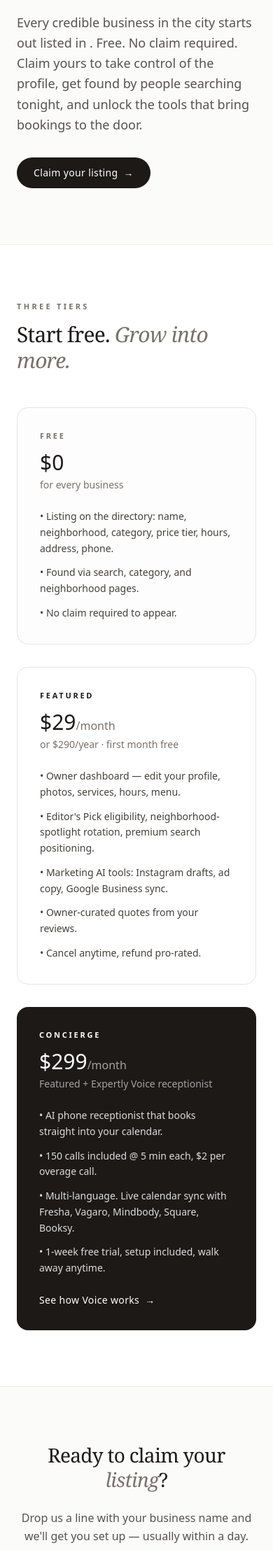
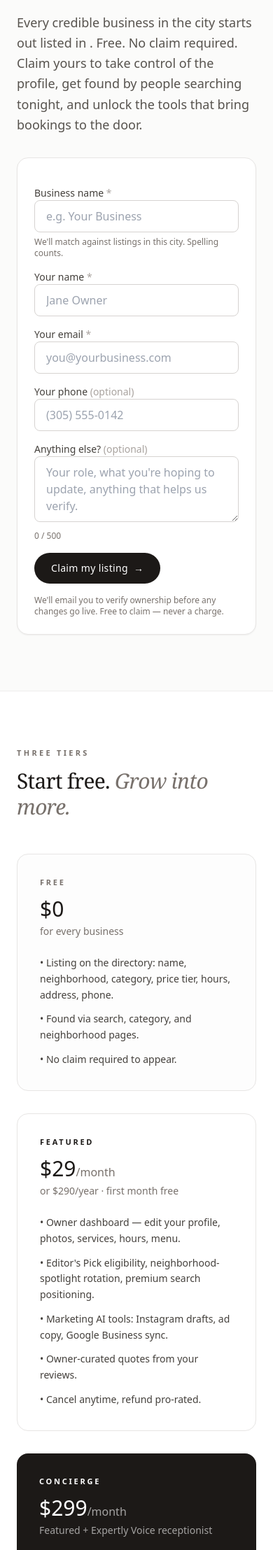
Before and after one commit to david-wi/known-around-town, a Python web app: template backend/app/templates/owners.html in a window 390 px wide. Shown: the part 372-2587 px from the top of the page at 70% size. Run offline with Jinja, Linux system fonts and the light colour scheme; the template is opened without the code that fills it, so the values that code supplies are empty.

Commit message:
feat(owners): replace mailto CTAs with a real claim form
Problem: The /owners page asked salon owners to claim their listing by
clicking a "mailto:hello@expertly.ai" link. That meant a fresh-out-of-the
ether claim depended on the owner opening their email client, writing
a message from scratch, and us manually copying details into the
claim record. Many owners likely never followed through.

Solution: Replaced both CTAs (top header and bottom section) with a
real form that posts to the existing POST /api/v1/claims endpoint.
No new endpoint, no new model. The form collects business name,
owner name, owner email, optional phone, and optional notes — all
the fields the existing BusinessClaim model already accepts.

Two paths to resolve the business to a real listing record (which
the claim endpoint requires):
  1. /owners?slug=<biz-slug> — for "Claim this listing" links from
     business detail pages. Route looks the listing up and pre-fills
     the form read-only.
  2. Free-text business name — matched client-side against an
     embedded directory of live listings in the city. Exact match
     wins, then substring. No match = friendly inline error.

On success the form is swapped out for a confirmation message:
"We got your claim for <business>. We'll email you at <email>
within one business day."

The bottom CTA scroll-links to the single form at the top so we
don't render two independent forms with two submission states.

Tests: 5 new smoke tests cover the form rendering, slug pre-fill,
the embedded directory, the end-to-end submit through the existing
claim endpoint, and the 404 path when the business id is stale.

```diff
--- a/backend/app/templates/owners.html
+++ b/backend/app/templates/owners.html
@@ -2,10 +2,22 @@
   For Business Owners landing page. Reached from the header CTA and the
   footer's Owners column on every site in the network.
 
-  Three-tier explainer (Free / Featured / Concierge) with a clear claim
-  CTA. Vertical-neutral copy — works for Beauty salons, Wellness studios,
-  Health practices — by referring to "your business" and using the
-  network's `vertical_word` / `place_label_plural` where appropriate.
+  Three-tier explainer (Free / Featured / Concierge) with a real claim
+  form. The form posts to the existing POST /api/v1/claims endpoint —
+  no new endpoint, no new model. Vertical-neutral copy — works for
+  Beauty salons, Wellness studios, Health practices — by referring to
+  "your business" and using the network's `vertical_word` /
+  `place_label_plural` where appropriate.
+
+  Two ways the form can resolve a listing to a real database record
+  (which the claim endpoint requires):
+    1. The visitor arrived via `/owners?slug=<biz-slug>` — the route
+       resolved the slug to a record and passed `claim_prefill` in.
+       The form shows the listing as a read-only confirmation.
+    2. The visitor types a business name. The form matches against
+       `claim_directory` (a small, embedded list of live businesses in
+       this city). Exact match wins; otherwise the first substring
+       match. No match = friendly inline error.
 -#}
 {% extends 'base.html' %}
 {% set header_variant = 'sticky' %}
@@ -26,10 +38,8 @@
       Claim yours to take control of the profile, get found by people
       searching tonight, and unlock the tools that bring bookings to the door.
     </p>
-    <a class="inline-flex items-center gap-2 bg-stone-900 hover:bg-stone-700 text-white font-medium px-6 py-3 rounded-full transition tracking-wide text-sm"
-       href="mailto:hello@expertly.ai?subject=Claim%20my%20listing">
-      Claim your listing <span aria-hidden="true">→</span>
-    </a>
+
+    {% include 'partials/claim_form.html' %}
   </div>
 </section>
 
@@ -93,11 +103,14 @@
       Ready to claim your <em class="italic text-stone-500">{{ listing_word_singular or 'listing' }}</em>?
     </h2>
     <p class="text-stone-600 leading-relaxed mb-8">
-      Drop us a line with your business name and we'll get you set up — usually within a day.
+      Drop your business name and contact details — we'll get you set up, usually within one business day.
     </p>
+    {# WHY: A second copy of the form would mean two independent submission
+       states to maintain (and the risk of a confused visitor filling out
+       both). Scroll-link up to the single form at the top instead. #}
     <a class="inline-flex items-center gap-2 bg-stone-900 hover:bg-stone-700 text-white font-medium px-6 py-3 rounded-full transition tracking-wide text-sm"
-       href="mailto:hello@expertly.ai?subject=Claim%20my%20listing">
-      Email us to claim <span aria-hidden="true">→</span>
+       href="#claim-form">
+      Claim your listing <span aria-hidden="true">→</span>
     </a>
   </div>
 </section>
--- /dev/null
+++ b/backend/app/templates/partials/claim_form.html
@@ -0,0 +1,328 @@
+{#-
+  Claim form partial. Submits via fetch to POST /api/v1/claims using the
+  existing endpoint and BusinessClaim model — no new endpoint required.
+
+  Variables expected from caller's context:
+    claim_prefill   Optional[{id, name, slug}] — if set, the form is locked
+                    to a specific listing (visitor arrived via ?slug=...).
+    claim_directory List[{id, name, slug}]    — fallback for free-text name
+                                                 typing when no prefill.
+
+  Anchor id: `#claim-form` — the bottom CTA on /owners scroll-links here.
+-#}
+
+<div id="claim-form" class="max-w-xl scroll-mt-24">
+  <div id="claim-form__wrapper"
+       class="rounded-2xl bg-white border border-stone-200 shadow-sm p-6 lg:p-8">
+
+    {# Pre-fill banner — only when ?slug=<biz> resolved to a real listing #}
+    {% if claim_prefill %}
+      <div class="mb-5 px-4 py-3 rounded-lg bg-stone-50 border border-stone-200">
+        <p class="text-[11px] uppercase tracking-[0.25em] text-stone-500 font-semibold mb-1">Claiming</p>
+        <p class="text-stone-900 font-medium">{{ claim_prefill.name }}</p>
+        <p class="text-xs text-stone-500 mt-1">
+          Not your listing?
+          <a class="underline hover:text-stone-700" href="/owners">Start fresh</a>.
+        </p>
+      </div>
+    {% endif %}
+
+    <form id="claim-form__form" class="space-y-4" novalidate>
+      {# Hidden field set by JS once the typed name resolves to a real
+         business in the directory, or set up-front when claim_prefill exists. #}
+      <input type="hidden"
+             id="claim-form__business-id"
+             value="{{ claim_prefill.id if claim_prefill else '' }}">
+
+      <div>
+        <label for="claim-form__business-name"
+               class="block text-sm font-medium text-stone-700 mb-1.5">
+          Business name <span class="text-stone-400" aria-hidden="true">*</span>
+        </label>
+        <input type="text"
+               id="claim-form__business-name"
+               name="business_name"
+               required
+               autocomplete="organization"
+               value="{{ claim_prefill.name if claim_prefill else '' }}"
+               {% if claim_prefill %}readonly{% endif %}
+               class="w-full px-4 py-2.5 rounded-lg border border-stone-300 bg-white text-stone-900 placeholder:text-stone-400 focus:outline-none focus:ring-2 {{ theme.focus_ring }} focus:border-transparent {% if claim_prefill %}bg-stone-50 text-stone-600 cursor-not-allowed{% endif %}"
+               placeholder="{% if claim_prefill %}{{ claim_prefill.name }}{% else %}e.g. {{ city.name if city else 'Your' }} {{ listing_word_singular or 'Business' }}{% endif %}">
+        {% if not claim_prefill %}
+          <p class="text-xs text-stone-500 mt-1.5">
+            We'll match against listings in {{ city.name if city else 'this city' }}. Spelling counts.
+          </p>
+        {% endif %}
+      </div>
+
+      <div class="grid sm:grid-cols-2 gap-4">
+        <div>
+          <label for="claim-form__your-name"
+                 class="block text-sm font-medium text-stone-700 mb-1.5">
+            Your name <span class="text-stone-400" aria-hidden="true">*</span>
+          </label>
+          <input type="text"
+                 id="claim-form__your-name"
+                 name="your_name"
+                 required
+                 autocomplete="name"
+                 class="w-full px-4 py-2.5 rounded-lg border border-stone-300 bg-white text-stone-900 placeholder:text-stone-400 focus:outline-none focus:ring-2 {{ theme.focus_ring }} focus:border-transparent"
+                 placeholder="Jane Owner">
+        </div>
+
+        <div>
+          <label for="claim-form__your-email"
+                 class="block text-sm font-medium text-stone-700 mb-1.5">
+            Your email <span class="text-stone-400" aria-hidden="true">*</span>
+          </label>
+          <input type="email"
+                 id="claim-form__your-email"
+                 name="your_email"
+                 required
+                 autocomplete="email"
+                 inputmode="email"
+                 class="w-full px-4 py-2.5 rounded-lg border border-stone-300 bg-white text-stone-900 placeholder:text-stone-400 focus:outline-none focus:ring-2 {{ theme.focus_ring }} focus:border-transparent"
+                 placeholder="you@yourbusiness.com">
+        </div>
+      </div>
+
+      <div>
+        <label for="claim-form__your-phone"
+               class="block text-sm font-medium text-stone-700 mb-1.5">
+          Your phone <span class="text-stone-400 font-normal">(optional)</span>
+        </label>
+        <input type="tel"
+               id="claim-form__your-phone"
+               name="your_phone"
+               autocomplete="tel"
+               inputmode="tel"
+               class="w-full px-4 py-2.5 rounded-lg border border-stone-300 bg-white text-stone-900 placeholder:text-stone-400 focus:outline-none focus:ring-2 {{ theme.focus_ring }} focus:border-transparent"
+               placeholder="(305) 555-0142">
+      </div>
+
+      <div>
+        <label for="claim-form__notes"
+               class="block text-sm font-medium text-stone-700 mb-1.5">
+          Anything else? <span class="text-stone-400 font-normal">(optional)</span>
+        </label>
+        <textarea id="claim-form__notes"
+                  name="notes"
+                  rows="3"
+                  maxlength="500"
+                  class="w-full px-4 py-2.5 rounded-lg border border-stone-300 bg-white text-stone-900 placeholder:text-stone-400 focus:outline-none focus:ring-2 {{ theme.focus_ring }} focus:border-transparent resize-none"
+                  placeholder="Your role, what you're hoping to update, anything that helps us verify."></textarea>
+        <p class="text-xs text-stone-500 mt-1.5"><span id="claim-form__notes-count">0</span> / 500</p>
+      </div>
+
+      {# Inline error region — hidden until the form has something to say. #}
+      <div id="claim-form__error"
+           role="alert"
+           aria-live="polite"
+           class="hidden rounded-lg bg-rose-50 border border-rose-200 px-4 py-3 text-sm text-rose-800"></div>
+
+      <button type="submit"
+              id="claim-form__submit"
+              class="inline-flex items-center gap-2 bg-stone-900 hover:bg-stone-700 disabled:bg-stone-400 disabled:cursor-not-allowed text-white font-medium px-6 py-3 rounded-full transition tracking-wide text-sm">
+        <span id="claim-form__submit-label">Claim my listing</span>
+        <span aria-hidden="true">→</span>
+      </button>
+
+      <p class="text-xs text-stone-500 mt-3">
+        We'll email you to verify ownership before any changes go live.
+        Free to claim — never a charge.
+      </p>
+    </form>
+  </div>
+
+  {# Success state — JS swaps the form for this on a successful submit. #}
+  <template id="claim-form__success-template">
+    <div class="rounded-2xl bg-white border border-stone-200 shadow-sm p-6 lg:p-8">
+      <div class="flex items-start gap-4">
+        <div class="shrink-0 w-10 h-10 rounded-full bg-emerald-100 text-emerald-700 inline-flex items-center justify-center" aria-hidden="true">
+          <svg xmlns="http://www.w3.org/2000/svg" viewBox="0 0 24 24" fill="none" stroke="currentColor" stroke-width="2.25" stroke-linecap="round" stroke-linejoin="round" class="w-5 h-5"><polyline points="20 6 9 17 4 12"></polyline></svg>
+        </div>
+        <div class="flex-1">
+          <p class="text-[11px] uppercase tracking-[0.25em] text-emerald-700 font-semibold mb-2">Claim submitted</p>
+          <h3 class="text-xl font-light text-stone-900 mb-2"
+              style='font-family: Georgia, "Times New Roman", serif;'>
+            We got your claim for <em class="italic text-stone-700" id="claim-form__success-business"></em>.
+          </h3>
+          <p class="text-stone-600 leading-relaxed">
+            We'll email you at <strong class="text-stone-800" id="claim-form__success-email"></strong>
+            within one business day to verify ownership.
+          </p>
+        </div>
+      </div>
+    </div>
+  </template>
+</div>
+
+<script>
+  // Claim form behavior — vanilla JS, no framework dependency.
+  //
+  // The endpoint POST /api/v1/claims requires `business_id`. We resolve it
+  // from one of:
+  //   (a) the prefilled hidden input (visitor arrived via ?slug=<biz>), or
+  //   (b) a client-side match against the embedded city directory below.
+  //
+  // We rebuild the form-vs-success swap so a failed submit doesn't leave
+  // the form disabled with no way to recover.
+  (function () {
+    // WHY: tojson is the right Jinja filter for JSON-safe inlining — it
+    // handles quoting, unicode, and HTML-special characters correctly.
+    // Without this, a business name containing an apostrophe would break
+    // the JS parse.
+    var DIRECTORY = {{ claim_directory | tojson | safe }};
+
+    var form         = document.getElementById('claim-form__form');
+    if (!form) return; // defensive: should always be present
+    var wrapper      = document.getElementById('claim-form__wrapper');
+    var bizIdInput   = document.getElementById('claim-form__business-id');
+    var bizNameInput = document.getElementById('claim-form__business-name');
+    var yourName     = document.getElementById('claim-form__your-name');
+    var yourEmail    = document.getElementById('claim-form__your-email');
+    var yourPhone    = document.getElementById('claim-form__your-phone');
+    var notes        = document.getElementById('claim-form__notes');
+    var notesCount   = document.getElementById('claim-form__notes-count');
+    var errorEl      = document.getElementById('claim-form__error');
+    var submitBtn    = document.getElementById('claim-form__submit');
+    var submitLabel  = document.getElementById('claim-form__submit-label');
+
+    // WHY: A very permissive email regex — we just want to catch obvious
+    // typos like missing @ or domain. The server has the real validation
+    // and the verification email is the ultimate proof anyway.
+    var EMAIL_RE = /^[^\s@]+@[^\s@]+\.[^\s@]+$/;
+
+    function updateNotesCount() {
+      notesCount.textContent = String(notes.value.length);
+    }
+    // WHY: Browsers (especially Safari/Firefox restoring form state on back
+    // navigation) can populate the textarea before our script runs. Sync
+    // once on load so the counter never shows a stale 0 next to filled text.
+    updateNotesCount();
+    notes.addEventListener('input', updateNotesCount);
+
+    function showError(message) {
+      errorEl.textContent = message;
+      errorEl.classList.remove('hidden');
+    }
+
+    function clearError() {
+      errorEl.textContent = '';
+      errorEl.classList.add('hidden');
+    }
+
+    function resolveBusinessId(typedName) {
+      // Pre-filled (the slug path) wins — the hidden input is authoritative.
+      var prefilled = (bizIdInput.value || '').trim();
+      if (prefilled) return prefilled;
+
+      var query = (typedName || '').trim().toLowerCase();
+      if (!query) return null;
+      // 1. Exact match (case-insensitive).
+      for (var i = 0; i < DIRECTORY.length; i++) {
+        if ((DIRECTORY[i].name || '').toLowerCase() === query) {
+          return DIRECTORY[i].id;
+        }
+      }
+      // 2. First substring match — helpful when the visitor drops a "the"
+      //    or includes the neighborhood in the name.
+      for (var j = 0; j < DIRECTORY.length; j++) {
+        var n = (DIRECTORY[j].name || '').toLowerCase();
+        if (n && (n.indexOf(query) !== -1 || query.indexOf(n) !== -1)) {
+          return DIRECTORY[j].id;
+        }
+      }
+      return null;
+    }
+
+    function showSuccess(businessName, email) {
+      var tmpl = document.getElementById('claim-form__success-template');
+      var node = tmpl.content.cloneNode(true);
+      node.getElementById('claim-form__success-business').textContent = businessName;
+      node.getElementById('claim-form__success-email').textContent = email;
+      wrapper.replaceWith(node.firstElementChild);
+    }
+
+    form.addEventListener('submit', function (event) {
+      event.preventDefault();
+      clearError();
+
+      var businessName = (bizNameInput.value || '').trim();
+      var nameVal      = (yourName.value || '').trim();
+      var emailVal     = (yourEmail.value || '').trim();
+      var phoneVal     = (yourPhone.value || '').trim();
+      var notesVal     = (notes.value || '').trim();
+
+      if (!businessName) { showError('Please enter your business name.'); bizNameInput.focus(); return; }
+      if (!nameVal)      { showError('Please enter your name.'); yourName.focus(); return; }
+      if (!emailVal)     { showError('Please enter your email so we can reach you.'); yourEmail.focus(); return; }
+      if (!EMAIL_RE.test(emailVal)) {
+        showError('That email address looks off — please double-check it.');
+        yourEmail.focus();
+        return;
+      }
+
+      var businessId = resolveBusinessId(businessName);
+      if (!businessId) {
+        showError(
+          "We couldn't find a listing matching “" + businessName +
+          "”. Try the exact name as it appears in your storefront, or " +
+          "find your listing on the site first and use the Claim link there."
+        );
+        bizNameInput.focus();
+        return;
+      }
+
+      submitBtn.disabled = true;
+      submitLabel.textContent = 'Submitting…';
+
+      var payload = {
+        business_id: businessId,
+        submitter_name: nameVal,
+        submitter_email: emailVal,
+        submitter_phone: phoneVal || null,
+        notes: notesVal || null,
+      };
+
+      fetch('/api/v1/claims', {
+        method: 'POST',
+        headers: { 'Content-Type': 'application/json' },
+        body: JSON.stringify(payload),
+      })
+        .then(function (res) {
+          if (res.ok) {
+            showSuccess(businessName, emailVal);
+            return;
+          }
+          // WHY: We give the visitor a useful inline error rather than
+          // dumping the raw HTTP response. Most failure paths are 404
+          // (couldn't find the business — directory drift) or 5xx (server
+          // hiccup); either way, surfacing the technical detail just
+          // confuses a non-developer.
+          return res.text().then(function () {
+            if (res.status === 404) {
+              showError(
+                "We couldn't match that listing on our side. Try the exact " +
+                "business name as it appears in your storefront."
+              );
+            } else {
+              showError(
+                "Something went wrong saving your claim. Try again in a " +
+                "minute, or email hello@expertly.ai if it keeps failing."
+              );
+            }
+            submitBtn.disabled = false;
+            submitLabel.textContent = 'Claim my listing';
+          });
+        })
+        .catch(function () {
+          showError(
+            "We couldn't reach the server. Check your connection and try again."
+          );
+          submitBtn.disabled = false;
+          submitLabel.textContent = 'Claim my listing';
+        });
+    });
+  })();
+</script>
```
Also changed, not shown: backend/app/routes/public/pages.py (+37 -1 lines), backend/tests/test_smoke.py (+105 -0 lines).
